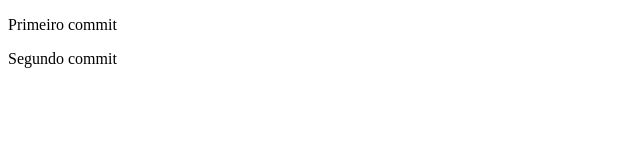
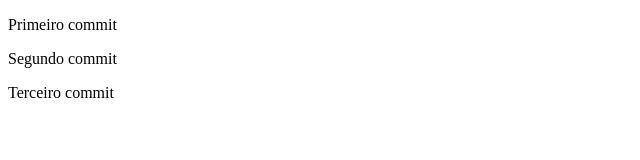
Before and after one commit to giovic16/aulaTExpert, a plain HTML site: page index.html in a window 1280 px wide. Shown: the whole page, without its empty margins (0-640 px from the left). Drawn offline with Linux system fonts and the light colour scheme.

Commit message:
Terceiro commit

```diff
--- a/index.html
+++ b/index.html
@@ -9,5 +9,6 @@
 <body>
     <p>Primeiro commit</p>
     <p>Segundo commit</p>
+    <p>Terceiro commit</p>
 </body>
 </html>
```
